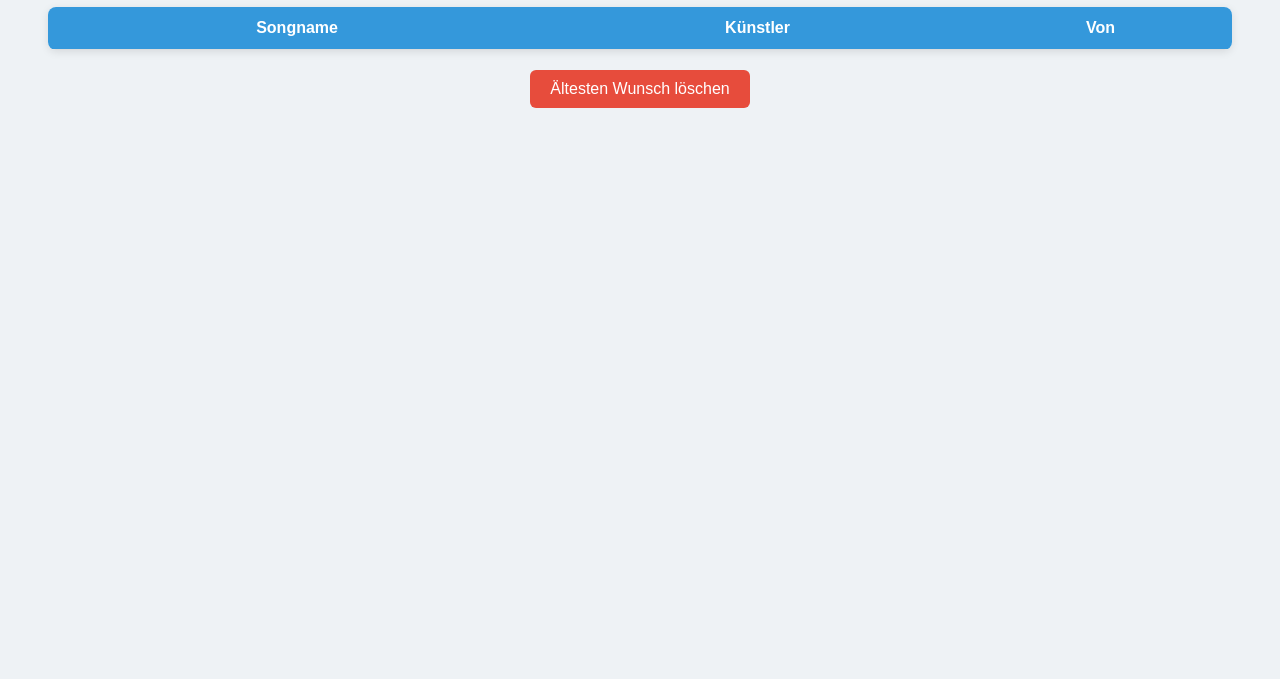
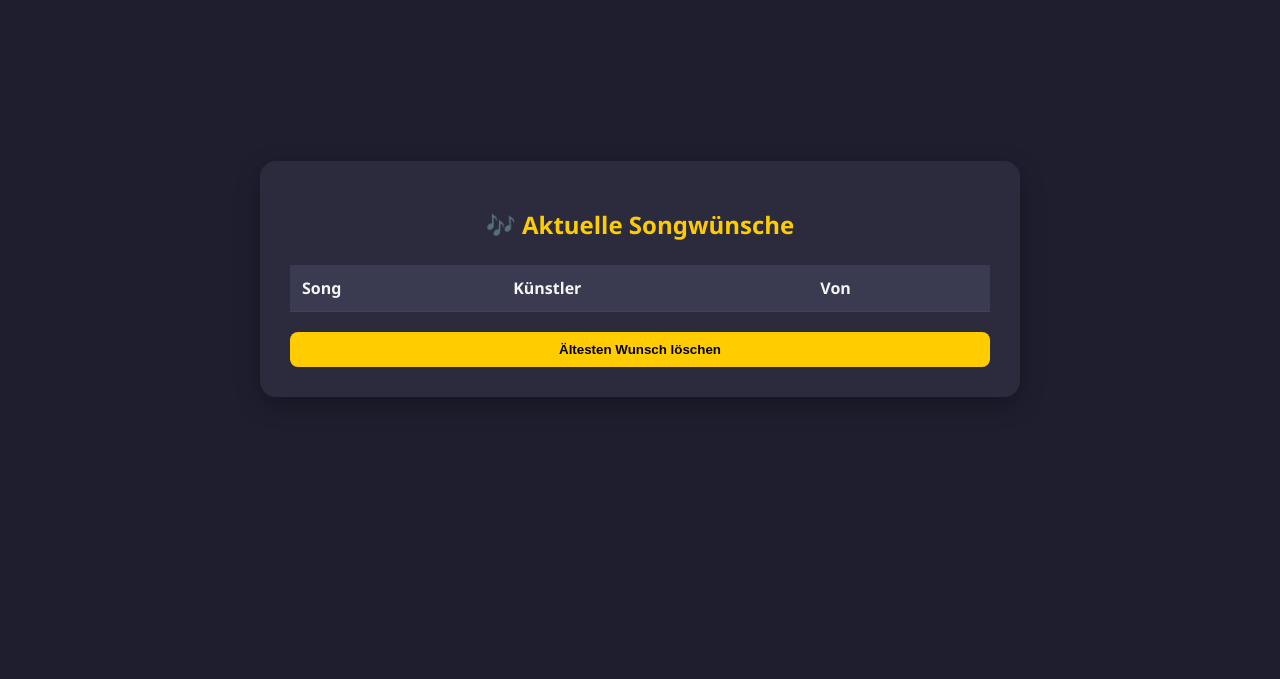
Before and after one commit to Florian-Germann/SongRequestSite, a plain HTML site: page public/wuensche.html in a window 1280 px wide. Shown: the part 121-800 px from the top of the page. Drawn offline with Linux system fonts and the light colour scheme; no server answers.

Commit message:
Update wuensche.html

```diff
--- a/public/wuensche.html
+++ b/public/wuensche.html
@@ -2,33 +2,111 @@
 <html lang="de">
 <head>
   <meta charset="UTF-8" />
-  <title>Alle Songwünsche</title>
-  <script defer src="script.js"></script>
+  <meta name="viewport" content="width=device-width, initial-scale=1.0"/>
+  <title>Songwünsche</title>
   <style>
-    body { font-family: Arial; background: #eef2f5; padding: 40px; }
-    table { width: 100%; border-collapse: collapse; background: white; margin-top: 20px; border-radius: 8px; overflow: hidden; box-shadow: 0 2px 8px rgba(0,0,0,0.1); }
-    th, td { padding: 12px 15px; border-bottom: 1px solid #ddd; }
-    thead { background-color: #3498db; color: white; }
-    tr:nth-child(even) { background-color: #f9f9f9; }
-    button { margin-top: 20px; padding: 10px 20px; font-size: 16px; background-color: #e74c3c; color: white; border: none; border-radius: 6px; cursor: pointer; }
-    button:hover { background-color: #c0392b; }
-    .center { text-align: center; }
+    body {
+      font-family: "Segoe UI", Tahoma, Geneva, Verdana, sans-serif;
+      background: #1e1e2f;
+      color: #f5f5f5;
+      display: flex;
+      justify-content: center;
+      align-items: center;
+      min-height: 100vh;
+      margin: 0;
+    }
+
+    .container {
+      background: #2b2b3d;
+      padding: 30px;
+      border-radius: 16px;
+      box-shadow: 0 8px 24px rgba(0, 0, 0, 0.3);
+      max-width: 700px;
+      width: 100%;
+      overflow-x: auto;
+    }
+
+    h1 {
+      text-align: center;
+      margin-bottom: 24px;
+      font-size: 24px;
+      color: #ffcc00;
+    }
+
+    table {
+      width: 100%;
+      border-collapse: collapse;
+      margin-bottom: 20px;
+    }
+
+    th, td {
+      padding: 12px;
+      text-align: left;
+      border-bottom: 1px solid #444;
+    }
+
+    th {
+      background-color: #3a3a50;
+    }
+
+    tr:nth-child(even) {
+      background-color: #34344a;
+    }
+
+    button {
+      background-color: #ffcc00;
+      color: black;
+      border: none;
+      padding: 10px 16px;
+      border-radius: 8px;
+      cursor: pointer;
+      font-weight: bold;
+      transition: background-color 0.2s ease;
+      width: 100%;
+    }
+
+    button:hover {
+      background-color: #e6b800;
+    }
+
+    @media (max-width: 600px) {
+      .container {
+        padding: 20px;
+        border-radius: 12px;
+      }
+
+      h1 {
+        font-size: 20px;
+      }
+
+      th, td {
+        font-size: 14px;
+        padding: 8px;
+      }
+
+      button {
+        padding: 10px;
+        font-size: 14px;
+      }
+    }
   </style>
 </head>
 <body>
-  <h1>Alle Songwünsche</h1>
+  <div class="container">
+    <h1>🎶 Aktuelle Songwünsche</h1>
     <table id="wuenscheTabelle">
       <thead>
         <tr>
-        <th>Songname</th>
+          <th>Song</th>
           <th>Künstler</th>
           <th>Von</th>
         </tr>
       </thead>
       <tbody></tbody>
     </table>
-  <div class="center">
-    <button onclick="aeltestenWunschLoeschen()">Ältesten Wunsch löschen</button>
+    <button onclick="loescheAeltesten()">Ältesten Wunsch löschen</button>
   </div>
+
+  <script src="wuensche.js"></script>
 </body>
 </html>
```
Lines whose indentation alone changed are shown as unchanged.
